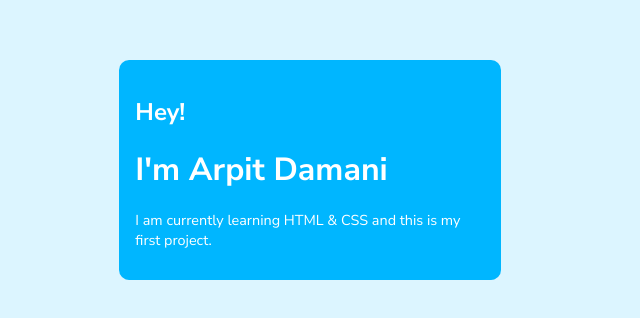
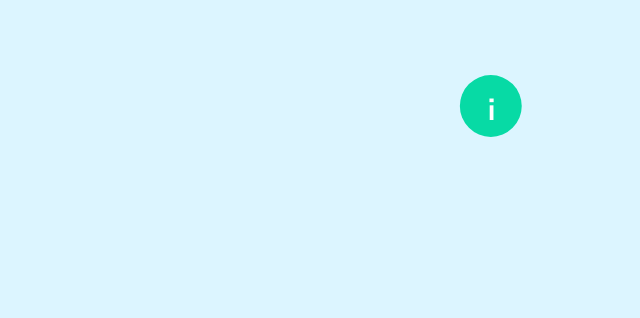
Before and after one commit to arpitdamani/arpit_card_animation, a plain HTML site: page index.html in a window 1280 px wide. Shown: the part 230-548 px from the top of the page, without its empty margins (302-942 px from the left). Drawn offline with Linux system fonts and the light colour scheme.

Commit message:
Card animation

```diff
--- a/index.html
+++ b/index.html
@@ -9,7 +9,8 @@
 <body>
 	<div class="container">
 		<div class="inner">
-			<h2>Hey! </h2>
+			<span>i</span>
+			<h2>Hey!</h2>
 			<h1>I'm Arpit Damani</h1>
 			<p>I am currently learning HTML & CSS and this is my first project.</p>
 		</div>
--- a/style.css
+++ b/style.css
@@ -4,26 +4,37 @@ body{
 	background-color: #DCF5FF;
 	margin: 0;
 	height: 100vh;
-	display: grid;
+	display: flex;
 	justify-content: center;
 	align-items: center;
 	font-family: 'Nunito Sans', sans-serif;
 }
 
-.container{
-	width: 80%;
-	background: white;
+
+	.inner{
+		padding: 1em;
+		background: rgb(7,218,165);
 		border-radius: 10px;
+		width: 350px;
+		clip-path: circle(10% at 90% 20%);
+		transition: all .6s ease-in-out;
+		cursor: pointer;
 
 	}
 
-.inner{
-	padding: 1em;
-	background: #00b6ff;
-	border-radius: 10px;
-	width: 100%;
+	span{
+			float: right;
+			color: white;
+			font-size: 30px;
+			font-weight: bold;
+			transition: color .2s;
+			position: relative;
+			margin-right: 5%;
+			margin-top: 3%;
+
 
 		}
+
 		h2{
 			color: white;
 		}
@@ -36,5 +47,16 @@ body{
 		p{
 			padding-top: 5px;
 			color: white;
-		font-size: 0.9rem;
+			font-size: 0.8rem;
 		}
+
+		.inner:hover {
+			clip-path: circle(90%);
+			background: #00b6ff;
+
+		}
+
+		span:hover {
+			display: block;
+			color: rgba(255,255,255,0);
+		}
```
Lines whose indentation alone changed are shown as unchanged.
